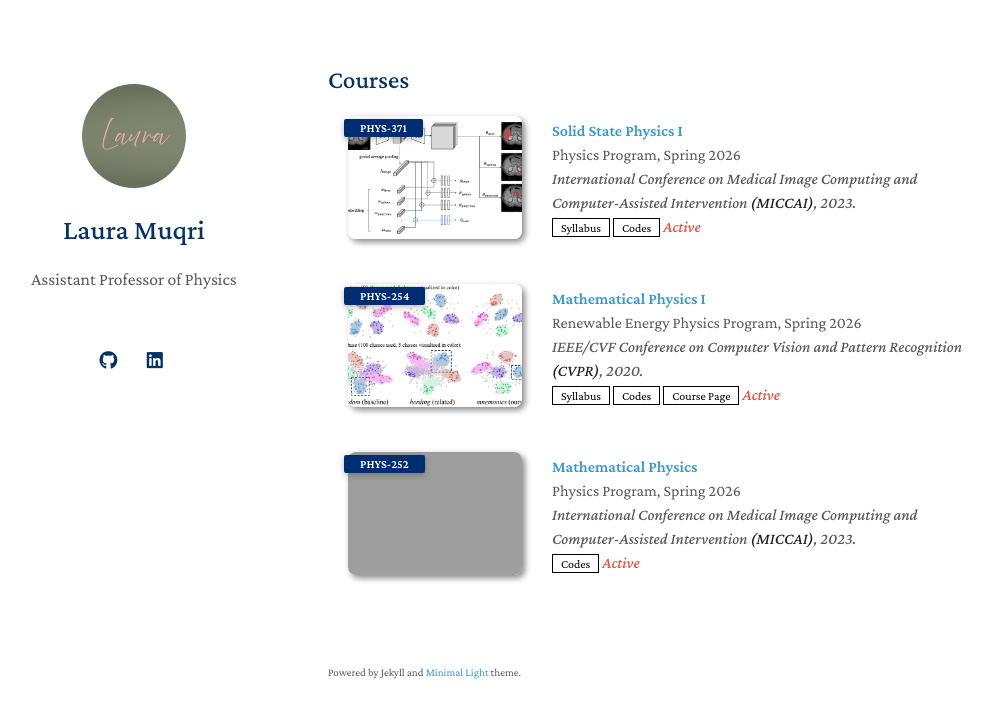
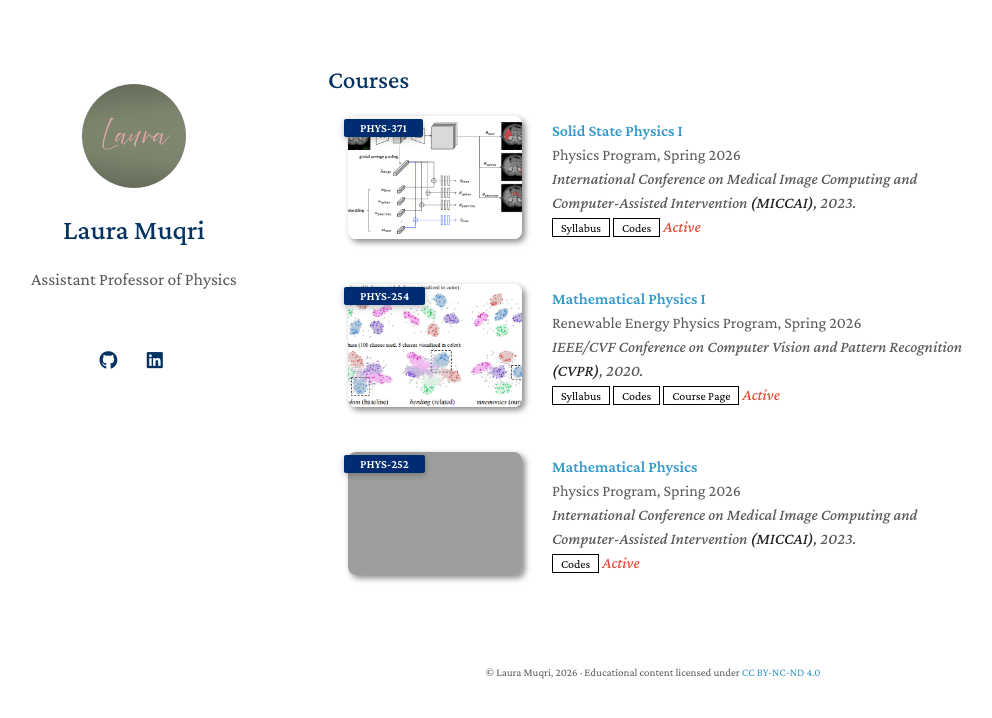
Before and after one commit to LauraMuqri/LauraMuqri.github.io, a Jekyll site: the page built from index.md, in a window 1280 px wide. Shown: the top 718 px of the page, without its empty margins (142-1134 px from the left). Built offline with Jekyll 4.4.1, drawn with Linux system fonts in a browser that asks for light colours; a style sheet for code colours, icons or effects is not loaded; grey boxes are pictures that could not be loaded.

Commit message:
Update homepage.html

```diff
--- a/_layouts/homepage.html
+++ b/_layouts/homepage.html
@@ -100,7 +100,16 @@
       <br>
 
       {% if site.enable_footnote %}
-      <p><small>Powered by Jekyll and <a href="https://github.com/yaoyao-liu/minimal-light" target="_blank" rel="noopener">Minimal Light</a> theme.</small></p>
+      <p style="text-align:center;">
+        <small>
+          © Laura Muqri, {{ "now" | date: "%Y" }} ·
+          Educational content licensed under
+          <a href="https://creativecommons.org/licenses/by-nc-nd/4.0/"
+             target="_blank" rel="license noopener">
+            CC BY-NC-ND 4.0
+          </a>
+        </small>
+      </p>
       {% endif %}
 
       </section>
```
